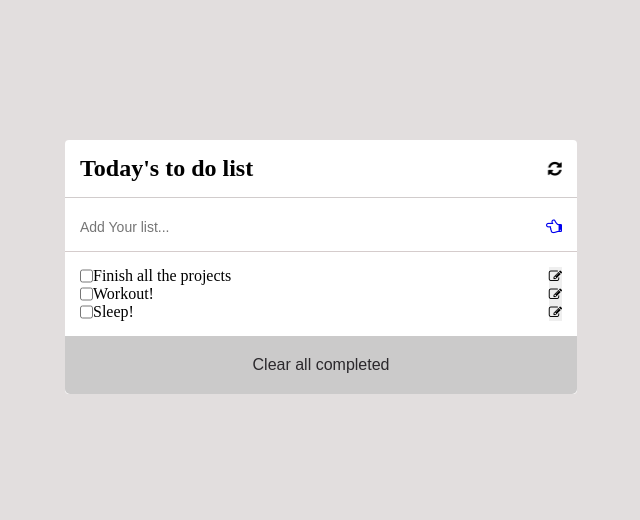
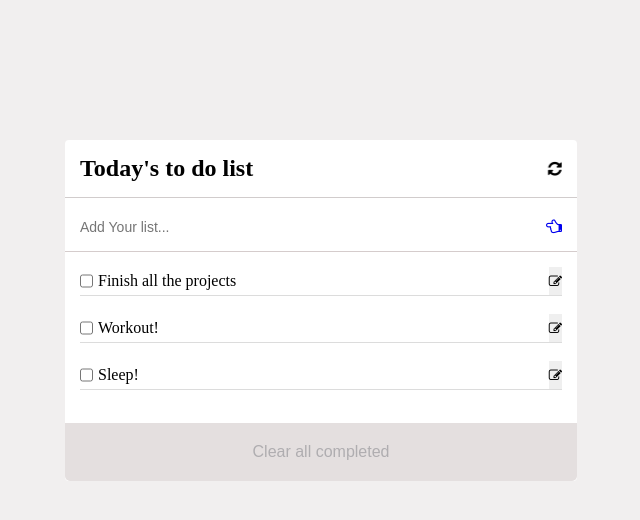
Before and after one commit to AlaaShaheen2/to-do-list, a website built with webpack: page src/index.html in a window 1280 px wide. Shown: the whole page, without its empty margins (319-959 px from the left). Built offline with nearby package versions, Linux system fonts and the light colour scheme.

Commit message:
style changes

```diff
--- a/src/style.css
+++ b/src/style.css
@@ -9,7 +9,7 @@ li {
 }
 
 body {
-  background-color: rgb(226, 222, 222);
+  background-color: rgb(241, 239, 239);
 }
 
 .list {
@@ -54,7 +54,12 @@ body {
 }
 
 .to-do li {
+  border-bottom: solid 1px gainsboro;
   display: flex;
+  margin-bottom: 18px;
+}
+.description{
+  padding: 5px;
 }
 
 .enter-txt {
@@ -68,7 +73,7 @@ body {
 }
 
 .elements {
-  background-color: #cbcaca;
+  background-color: #e4dfdf;
   padding: 14px;
   width: 100%;
   border-bottom-right-radius: 5px;
@@ -80,7 +85,7 @@ body {
   width: 100%;
   height: 30px;
   border: 0;
-  color: #2b282c;
+  color: #afadb0;
   padding: 0;
   background-color: inherit;
 }
```
